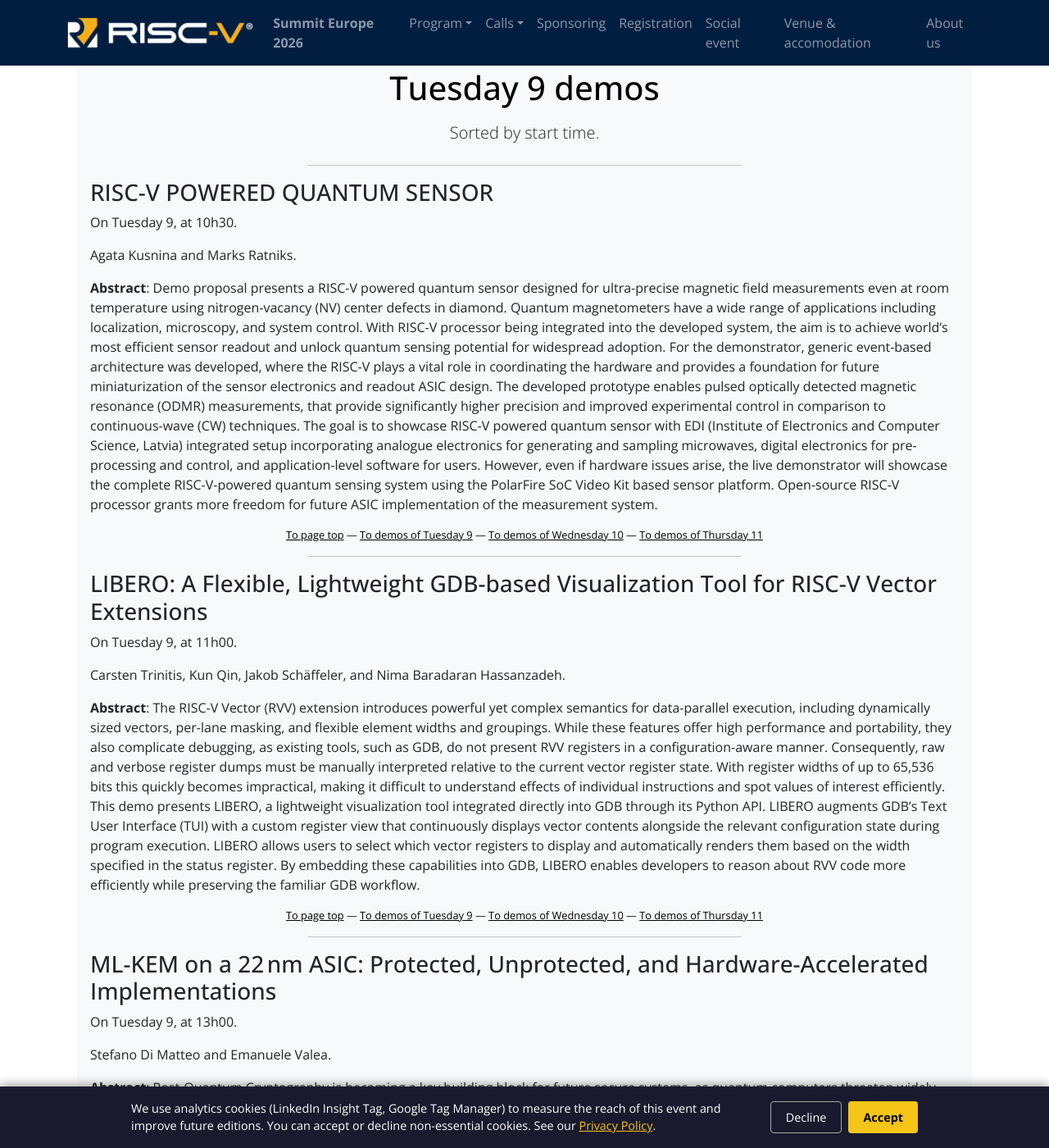
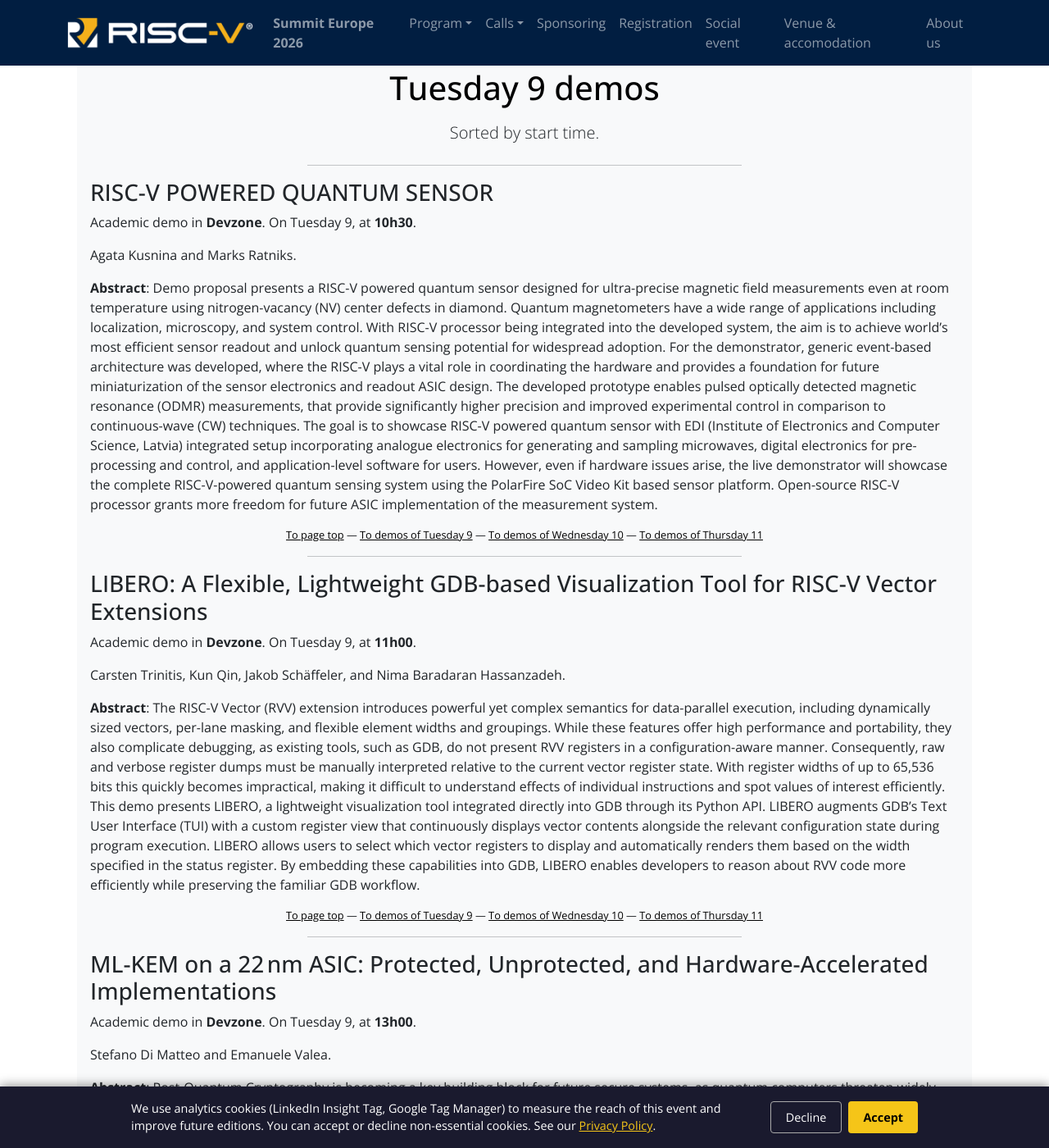
Before and after one commit to riscv-europe/summit-website-development, a Jekyll site: the page built from summit/2026/demos.md, in a window 1280 px wide and 1400 px high, scrolled down 769 px. Shown: the whole window at 82% size. Built offline with Jekyll 4.4.1, drawn with Linux system fonts in a browser that asks for light colours; some of the changed text lies outside the part shown.

Commit message:
Fix: completed support for demos in Dev Zone.

```diff
--- a/_bin/pretalx-integrate.py
+++ b/_bin/pretalx-integrate.py
@@ -366,6 +366,8 @@
     def filter_room(session):
         if session["Room"]["en"] == "Plenary":
             return "Europa"
+        elif session["Room"]["en"] == "Devzone":
+            return "Dev Zone"
         else:
             return session["Room"]["en"]
 
--- a/_includes/summit26demos-of-day.md
+++ b/_includes/summit26demos-of-day.md
@@ -6,7 +6,8 @@
 <hr style="width:50%;;margin-left:25%">
 <h3 id="P-{{  }}">{{ demo['Title'] | strip | strip_newlines }}</h3>
 
-On {{ dayLong }}, at {{ demo['Time'] }}.
+{%- if demo['Room'] %}Academic demo in **{{ demo['Room'] }}**. {% endif -%}
+On {{ dayLong }}, at **{{ demo['Time'] }}**.
 
 {% if demo['Authors'] %}{{ demo['Authors'] }}.{% endif %}
 
```
